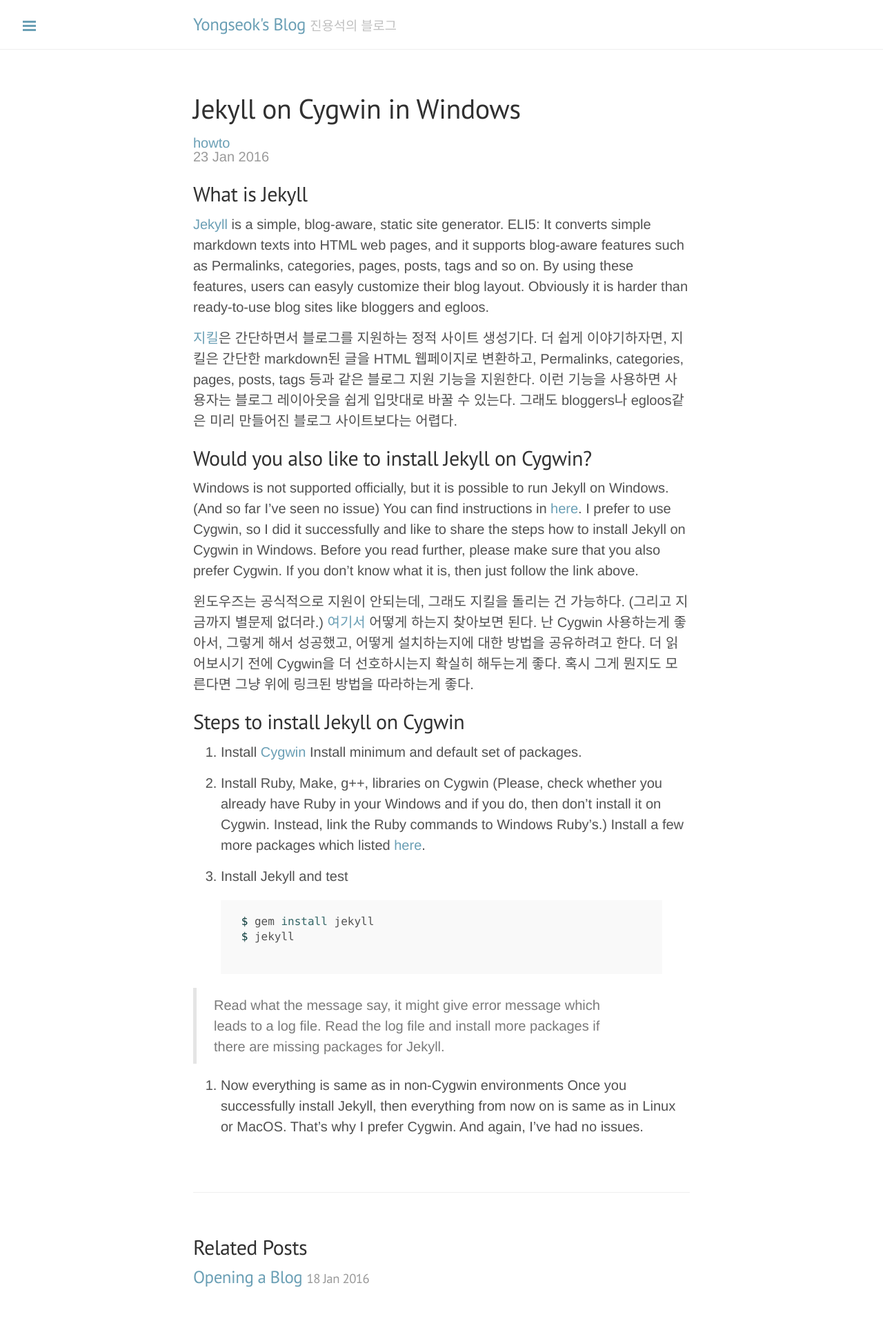
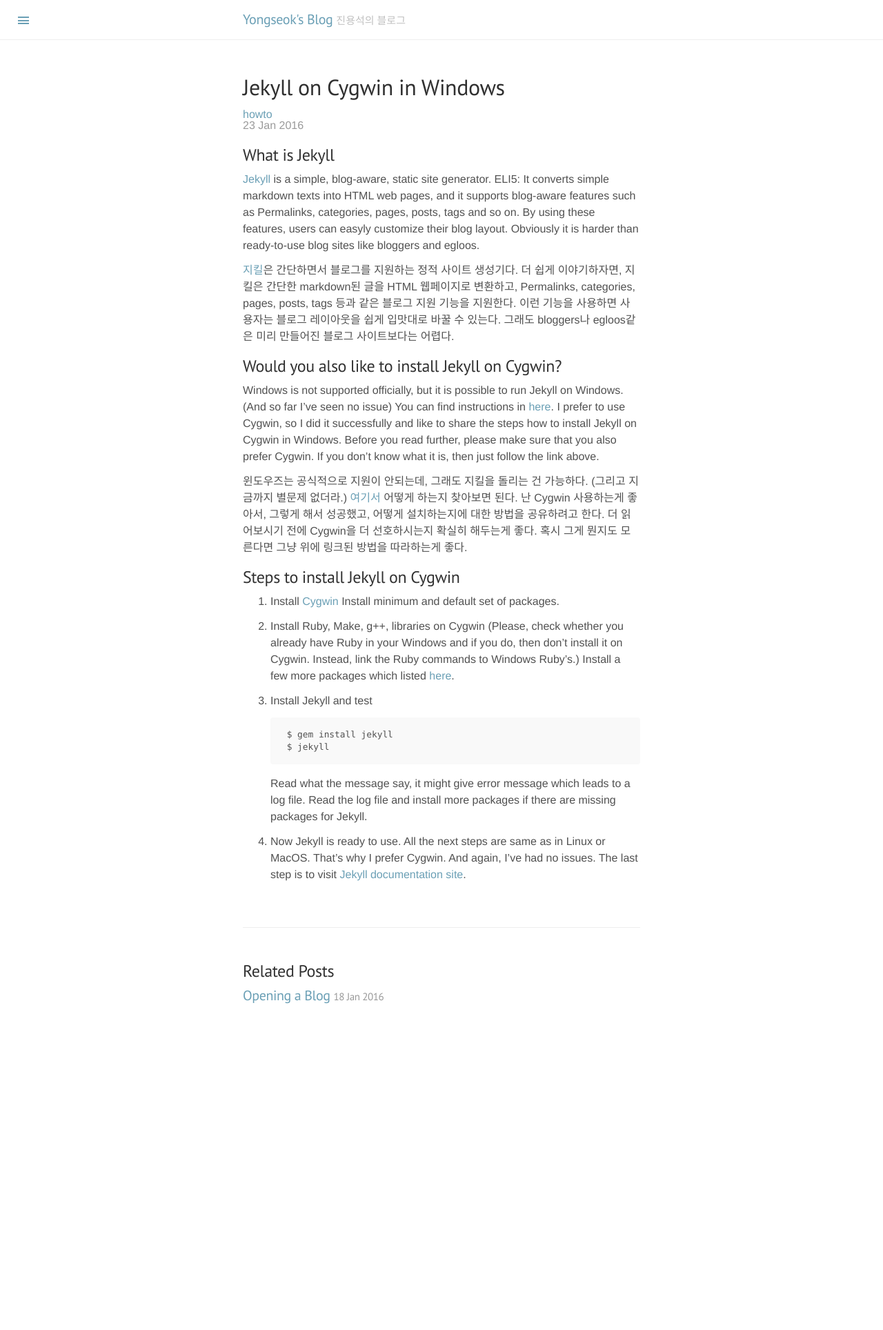
Before and after one commit to ysjin/old-blog, a Jekyll site: the page built from _posts/2016-01-23-jekyll-on-cygwin-windows.md, in a window 1280 px wide. Shown: the whole page at 69% size. Built offline with Jekyll 4.4.1, drawn with Linux system fonts in a browser that asks for light colours; Markdown is read by kramdown in place of the engine named in the settings; comment, search, counter and statistics services are not loaded; after the commit the page ends 1504 px from its top, so only the background shows below that.

Commit message:
change layout. change format

````diff
--- a/_posts/2016-01-23-jekyll-on-cygwin-windows.md
+++ b/_posts/2016-01-23-jekyll-on-cygwin-windows.md
@@ -26,20 +26,21 @@ Before you read further, please make sure that you also prefer Cygwin. If you do
 
 ## Steps to install Jekyll on Cygwin
 1. Install [Cygwin](http://cygwin.org/)
-Install minimum and default set of packages.
+  Install minimum and default set of packages.
 
 2. Install Ruby, Make, g++, libraries on Cygwin
-(Please, check whether you already have Ruby in your Windows and if you do, then don't install it on Cygwin.
-Instead, link the Ruby commands to Windows Ruby's.)
-Install a few more packages which listed [here](http://ryayon.github.io/cygwin/Install-Jekyll-on-Windows/).
+  (Please, check whether you already have Ruby in your Windows and if you do, then don't install it on Cygwin.
+  Instead, link the Ruby commands to Windows Ruby's.)
+  Install a few more packages which listed [here](http://ryayon.github.io/cygwin/Install-Jekyll-on-Windows/).
 
 3. Install Jekyll and test
- {% highlight bash %}
- $ gem install jekyll
- $ jekyll
- {% endhighlight %}
- > Read what the message say, it might give error message which leads to a log file. Read the log file and install more packages if there are missing packages for Jekyll.
 
-4. Now everything is same as in non-Cygwin environments
-Once you successfully install Jekyll, then everything from now on is same as in Linux or MacOS.
-That's why I prefer Cygwin. And again, I've had no issues.
+    ```
+    $ gem install jekyll
+    $ jekyll
+    ```
+    Read what the message say, it might give error message which leads to a log file. Read the log file and install more packages if there are missing packages for Jekyll.
+
+4. Now Jekyll is ready to use. All the next steps are same as in Linux or MacOS.
+  That's why I prefer Cygwin. And again, I've had no issues.
+  The last step is to visit [Jekyll documentation site](https://jekyllrb.com/docs/home/).
--- a/_sass/main.scss
+++ b/_sass/main.scss
@@ -5,11 +5,11 @@
 /*****************************************************************************/
 
 html {
-  font-size: 18px;
+  font-size: 14px;
 }
 @media (min-width: 38em) {
   html {
-    font-size: 20px;
+    font-size: 16px;
   }
 }
 
@@ -71,7 +71,7 @@ pre {
 /*****************************************************************************/
 
 .sidebar {
-  font-size: 0.8rem;
+  font-size: 1rem;
 }
 
 .sidebar-nav-item {
````
